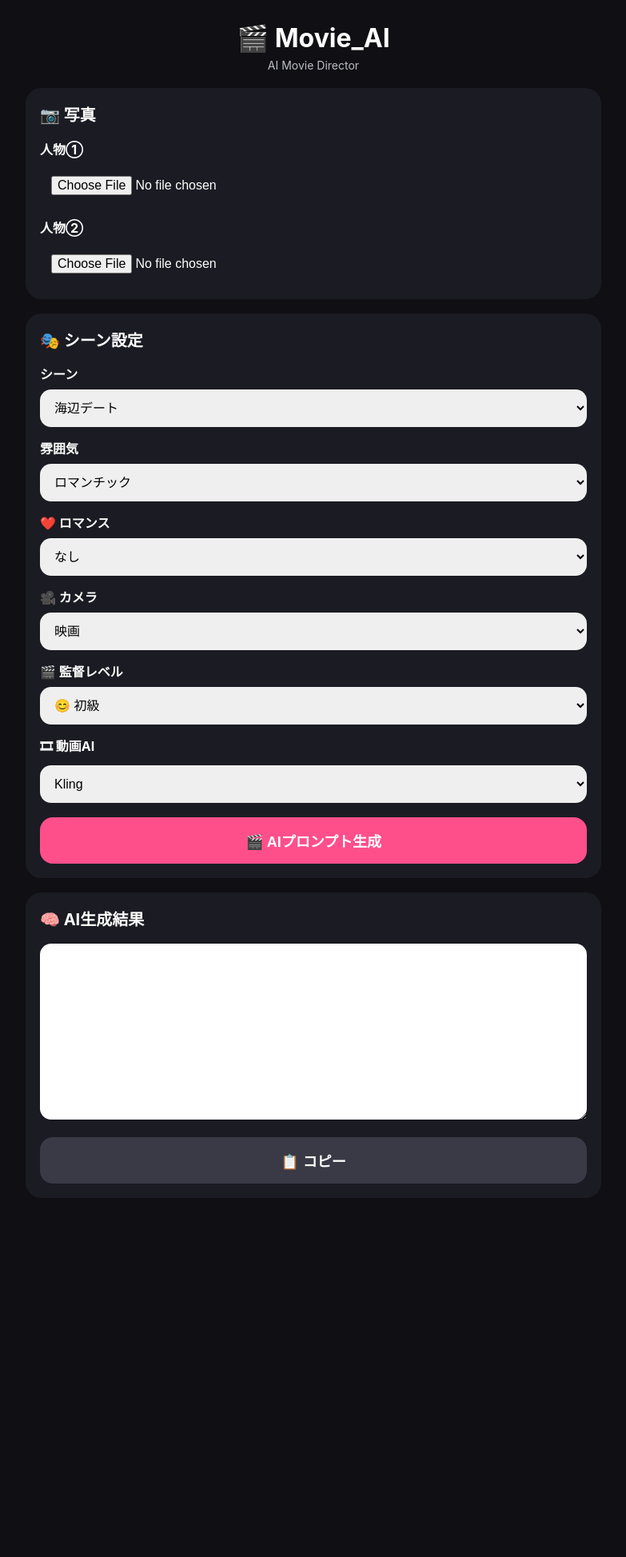
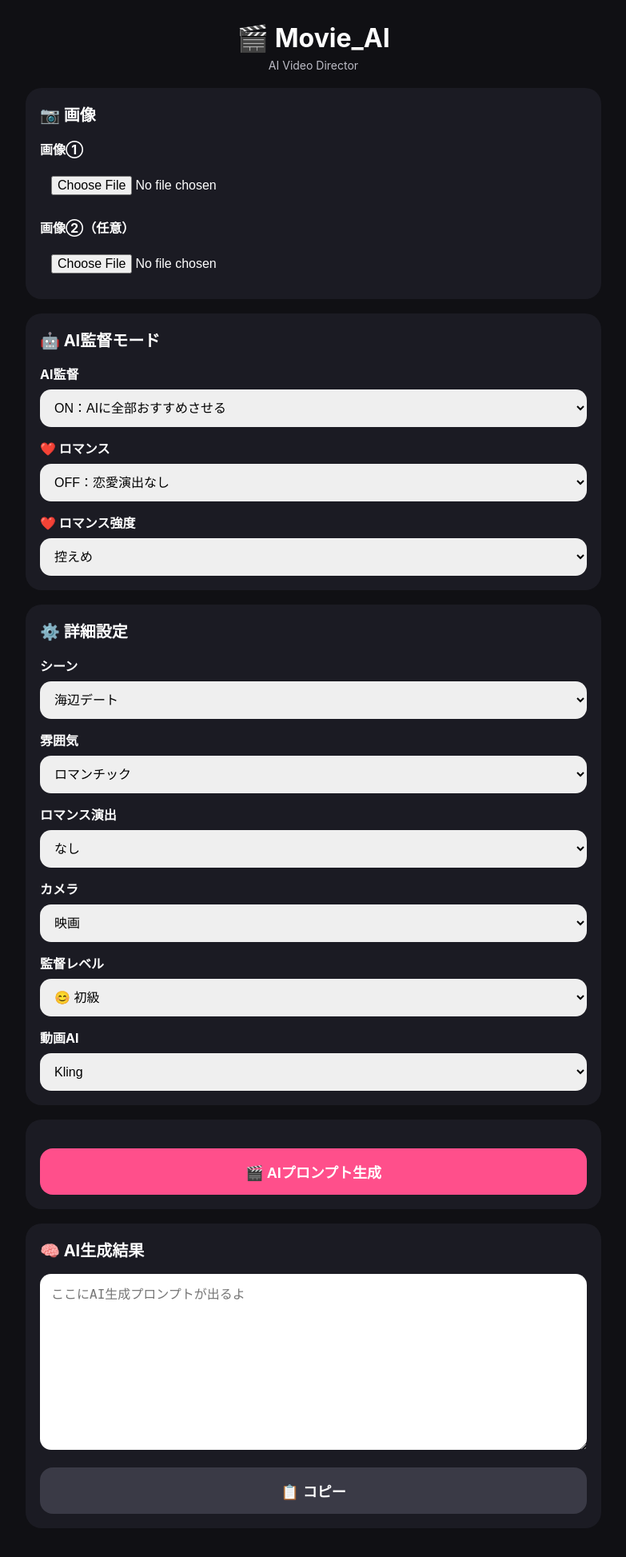
Before and after one commit to jv8gbf476b-ctrl/Movie_AI, a Flask app: page / in a window 1280 px wide. Shown: the whole page at 80% size, without its empty margins (248-1031 px from the left). Before the commit the page ends 1498 px from the top, so only its background shows below. Run offline with Flask 3, Linux system fonts and the light colour scheme.

Commit message:
Update index.html

```diff
--- a/templates/index.html
+++ b/templates/index.html
@@ -2,15 +2,12 @@
 <html lang="ja">
 
 <head>
-
 <meta charset="UTF-8">
-
 <meta name="viewport" content="width=device-width, initial-scale=1.0">
 
-<title>Movie_AI Ver.4</title>
+<title>Movie_AI Sprint 1</title>
 
-<link rel="stylesheet" href="{{ url_for('static', filename='css/style.css') }}?v=4">
-
+<link rel="stylesheet" href="{{ url_for('static', filename='css/style.css') }}?v=sprint1">
 </head>
 
 <body>
@@ -18,179 +15,134 @@
 <div class="app">
 
 <header>
-
 <h1>🎬 Movie_AI</h1>
-
-<p>AI Movie Director</p>
-
+<p>AI Video Director</p>
 </header>
 
 <main>
 
 <section class="card">
+<h2>📷 画像</h2>
 
-<h2>📷 写真</h2>
-
-<label>人物①</label>
-
+<label>画像①</label>
 <input type="file" id="photo1" accept="image/*">
-
 <img id="preview1" class="preview">
 
-<label>人物②</label>
-
+<label>画像②（任意）</label>
 <input type="file" id="photo2" accept="image/*">
-
 <img id="preview2" class="preview">
-
 </section>
 
 <section class="card">
+<h2>🤖 AI監督モード</h2>
 
-<h2>🎭 シーン設定</h2>
+<label>AI監督</label>
+<select id="aiDirector">
+<option value="on">ON：AIに全部おすすめさせる</option>
+<option value="off">OFF：自分で細かく設定する</option>
+</select>
+
+<label>❤️ ロマンス</label>
+<select id="romanceMode">
+<option value="off">OFF：恋愛演出なし</option>
+<option value="on">ON：恋愛演出あり</option>
+</select>
+
+<label>❤️ ロマンス強度</label>
+<select id="romanceLevel">
+<option value="soft">控えめ</option>
+<option value="romantic">ロマンチック</option>
+<option value="passionate">情熱的</option>
+</select>
+</section>
+
+<section class="card" id="manualSettings">
+<h2>⚙️ 詳細設定</h2>
 
 <label>シーン</label>
-
 <select id="scene">
-
 <option value="romantic beach date">海辺デート</option>
-
 <option value="night city date">夜景デート</option>
-
 <option value="cute cafe">カフェ</option>
-
 <option value="amusement park">遊園地</option>
-
 <option value="travel">旅行</option>
-
 <option value="movie scene">映画風</option>
-
 <option value="korean drama">韓国ドラマ</option>
-
 <option value="summer festival">夏祭り</option>
-
 <option value="snow">雪景色</option>
-
 <option value="cherry blossom">桜</option>
-
+<option value="mountain pass road">峠</option>
+<option value="coastal road">海沿い</option>
+<option value="race circuit">サーキット</option>
 </select>
 
 <label>雰囲気</label>
-
 <select id="mood">
-
 <option value="romantic">ロマンチック</option>
-
 <option value="cute">かわいい</option>
-
 <option value="emotional">感動</option>
-
 <option value="happy">幸せ</option>
-
 <option value="luxury">高級感</option>
-
 <option value="cinematic">映画</option>
-
+<option value="cool">クール</option>
+<option value="dramatic">ドラマチック</option>
 </select>
 
-<label>❤️ ロマンス</label>
-
+<label>ロマンス演出</label>
 <select id="romance">
-
 <option value="none">なし</option>
-
 <option value="holding hands">🤝 手をつなぐ</option>
-
 <option value="warm hug">🤗 ハグ</option>
-
 <option value="gentle kiss">💋 キス</option>
-
 <option value="forehead kiss">😘 おでこキス</option>
-
 <option value="looking into each other's eyes">💞 見つめ合う</option>
-
 <option value="proposal">💍 プロポーズ</option>
-
 <option value="dancing together">💃 ダンス</option>
-
 <option value="embracing in the rain">☔ 雨の中で抱き合う</option>
-
 </select>
 
-<label>🎥 カメラ</label>
-
+<label>カメラ</label>
 <select id="camera">
-
 <option value="cinematic">映画</option>
-
 <option value="drone shot">ドローン</option>
-
 <option value="close up">クローズアップ</option>
-
 <option value="POV">POV</option>
-
 <option value="slow motion">スローモーション</option>
-
 <option value="handheld">手持ち</option>
-
 </select>
 
-<label>🎬 監督レベル</label>
-
+<label>監督レベル</label>
 <select id="director">
-
 <option value="simple">😊 初級</option>
-
 <option value="cinematic">🎬 映画監督</option>
-
 <option value="hollywood">🏆 ハリウッド監督</option>
-
 </select>
 
-<label>🎞 動画AI</label>
-
+<label>動画AI</label>
 <select id="service">
-
 <option>Kling</option>
-
 <option>Runway</option>
-
 <option>Pika</option>
-
 <option>Veo</option>
-
 <option>Luma</option>
-
 </select>
-
-<button id="generateBtn">
-
-🎬 AIプロンプト生成
-
-</button>
-
 </section>
 
 <section class="card">
+<button id="generateBtn">🎬 AIプロンプト生成</button>
+</section>
 
+<section class="card">
 <h2>🧠 AI生成結果</h2>
-
-<textarea id="result"></textarea>
-
-<button id="copyBtn" class="subButton">
-
-📋 コピー
-
-</button>
-
+<textarea id="result" placeholder="ここにAI生成プロンプトが出るよ"></textarea>
+<button id="copyBtn" class="subButton">📋 コピー</button>
 </section>
 
 </main>
 
 </div>
 
-<script src="{{ url_for('static', filename='js/script.js') }}?v=4"></script>
+<script src="{{ url_for('static', filename='js/script.js') }}?v=sprint1"></script>
 
 </body>
-
 </html>
```
